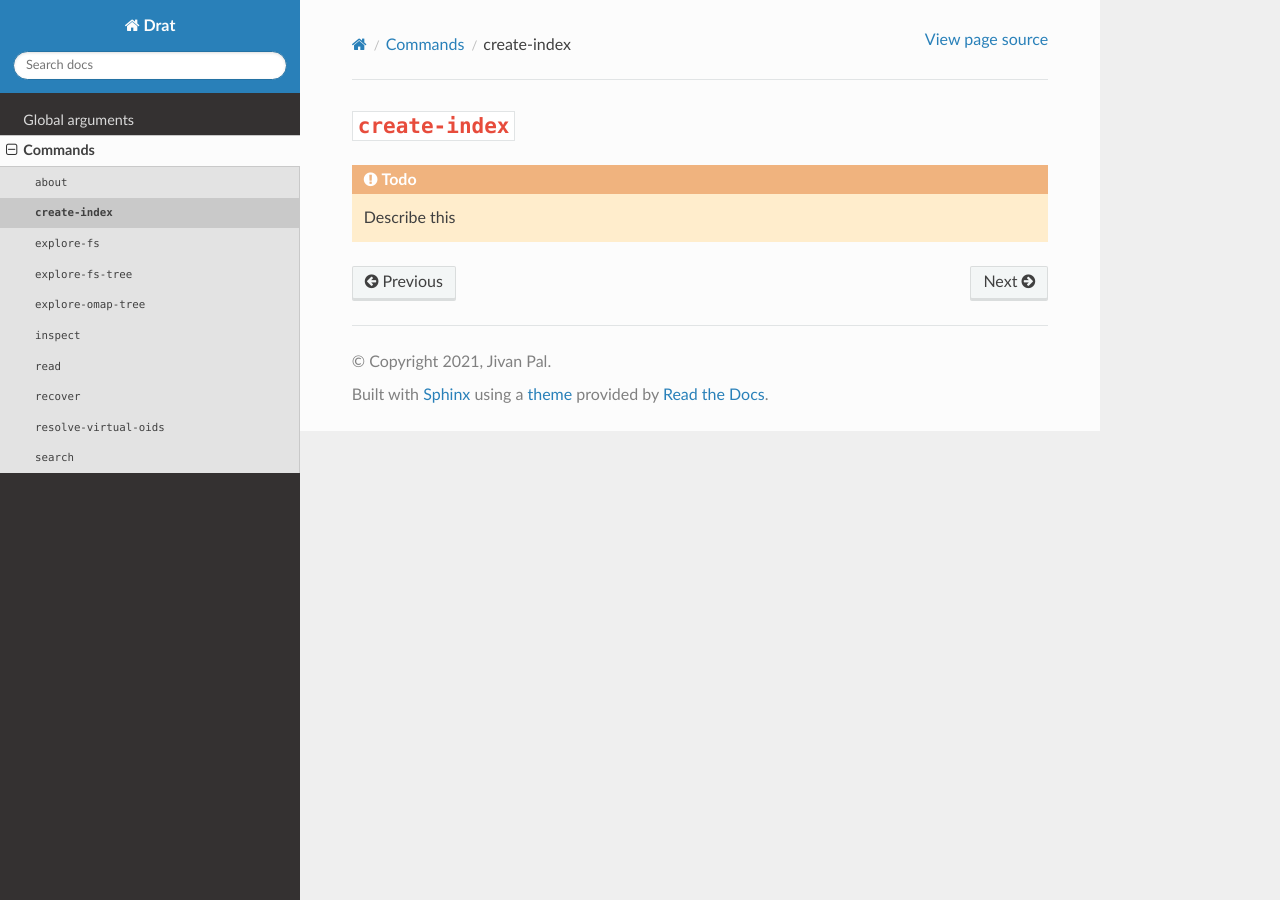
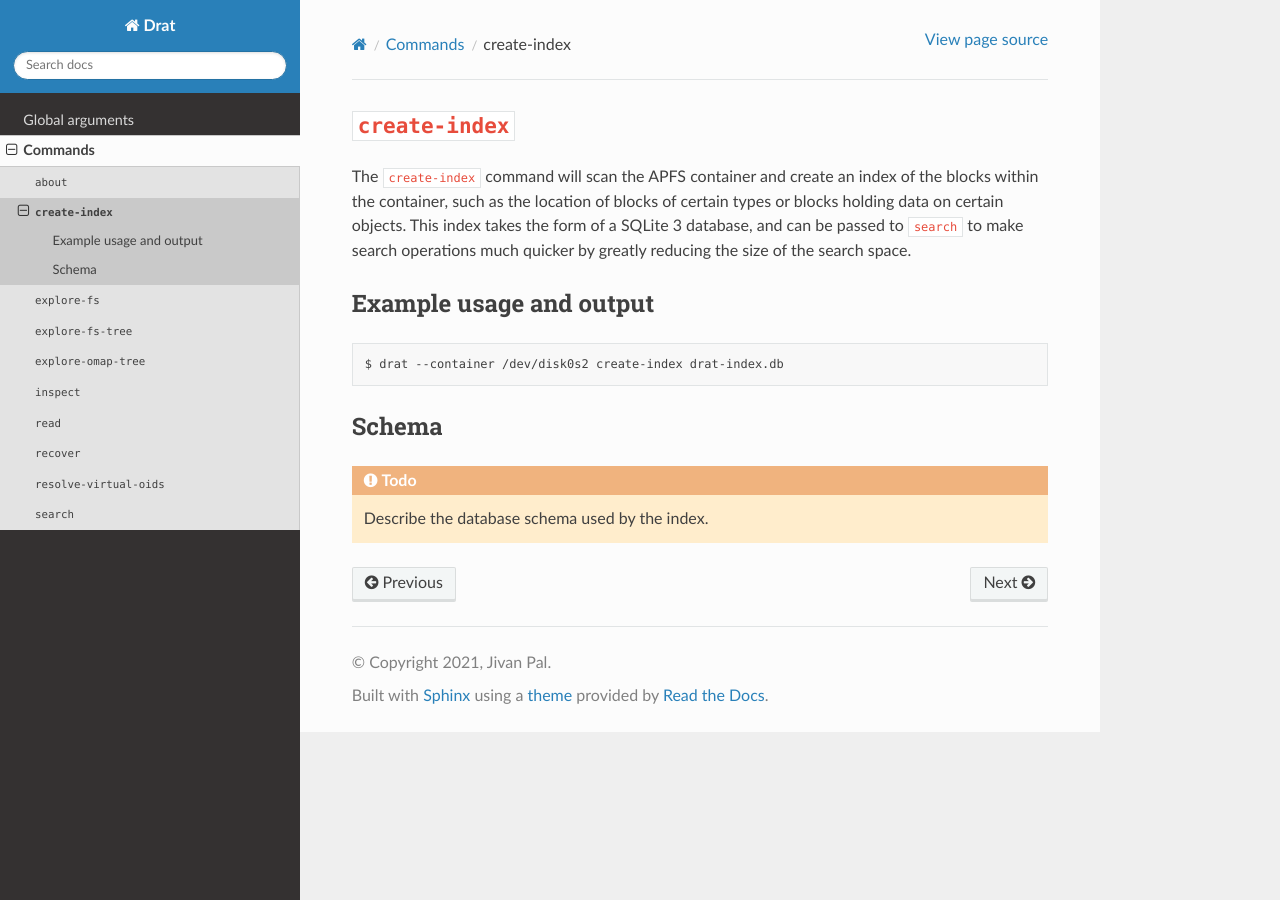
Before and after one commit to jivanpal/drat, a Sphinx documentation site: the page built from docs/commands/create-index.md, in a window 1280 px wide. Built offline with Sphinx 7.4.7 and the Read the Docs theme 2.0.0, drawn with Linux system fonts in a browser that asks for light colours; cross-references to code outside the pages are shown as plain code.

Commit message:
Outline `create-index`

````diff
--- a/docs/commands/create-index.md
+++ b/docs/commands/create-index.md
@@ -2,5 +2,19 @@
 
 # {drat-command}`create-index`
 
-```{todo} Describe this
+The {drat-command}`create-index` command will scan the APFS container and create
+an index of the blocks within the container, such as the location of blocks of
+certain types or blocks holding data on certain objects. This index takes the
+form of a SQLite 3 database, and can be passed to {drat-command}`search` to make
+search operations much quicker by greatly reducing the size of the search space.
+
+## Example usage and output
+
 ```
+$ drat --container /dev/disk0s2 create-index drat-index.db
+```
+
+## Schema
+
+```{todo} Describe the database schema used by the index.
+```
````
